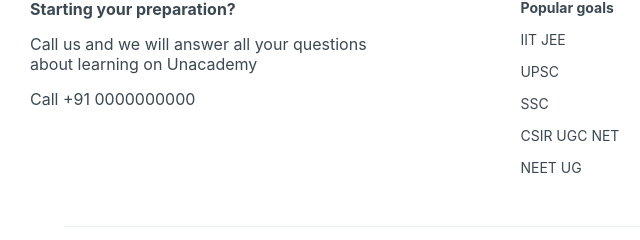
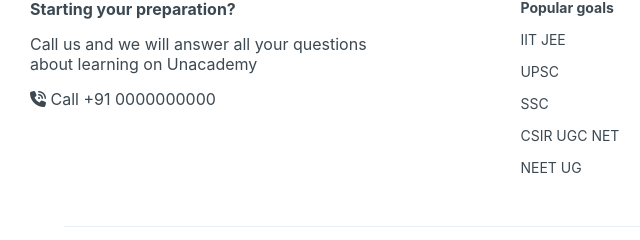
Before and after one commit to rahulrajput83/Unacademy-Responsive-Home-Page, a plain HTML site: page index.html in a window 1280 px wide. Shown: the part 2659-2899 px from the top of the page, 0-640 px from the left. Drawn offline with Linux system fonts and the light colour scheme.

Commit message:
Added icon

```diff
--- a/index.html
+++ b/index.html
@@ -469,7 +469,7 @@
             <span><b>Starting your preparation?</b></span>
             <ul>
                 <li>Call us and we will answer all your questions about learning on Unacademy</li>
-                <li>Call +91 0000000000</li>
+                <li><i class="fa-solid fa-phone-volume"></i>        Call +91 0000000000</li>
             </ul>
 
         </div>
```
